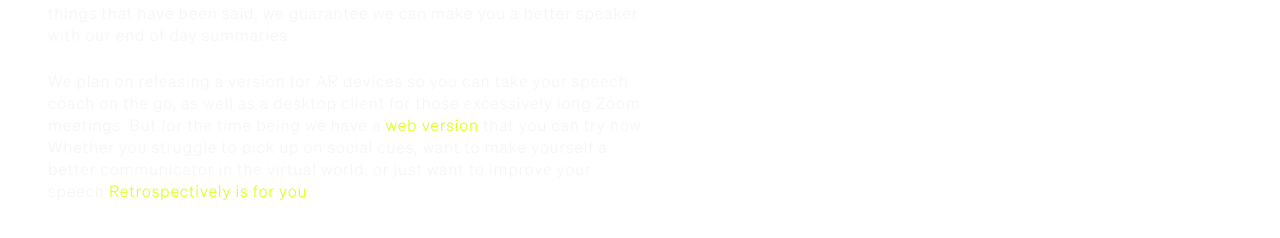
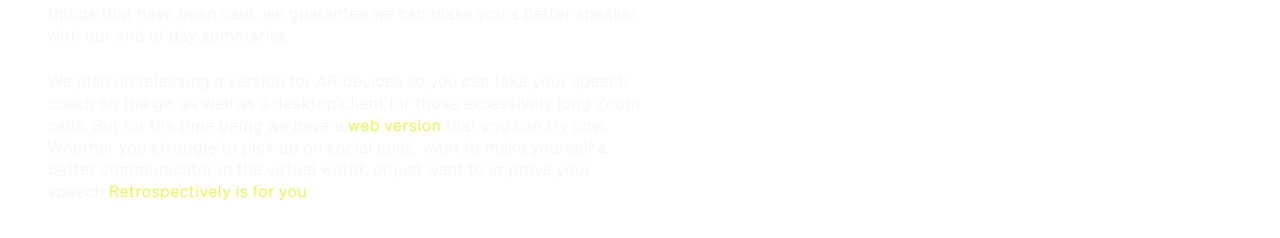
Before and after one commit to rspapani/retrospectivelywebapp, a React (Create React App) app: page / in a window 1280 px wide. Shown: the part 1134-1372 px from the top of the page. Built offline with nearby package versions, Linux system fonts and the light colour scheme.

Commit message:
FUCK REACT x2

```diff
--- a/src/AppStatic.js
+++ b/src/AppStatic.js
@@ -126,7 +126,7 @@
         </p>
 
         <p className='scrollbody'>
-          We plan on releasing a version for AR devices so you can take your speech coach on the go, as well as a desktop client for those excessively long Zoom meetings.  But for the time being we have a <a href='./demo/'> web version</a> that you can try now.  Whether you struggle to pick up on social cues, want to make yourself a better communicator in the virtual world, or just want to improve your speech <span className="fuckyoureact">Retrospectively is for you</span>.
+          We plan on releasing a version for AR devices so you can take your speech coach on the go, as well as a desktop client for those excessively long Zoom calls.  But for the time being we have a <a href='./demo/'> web version</a> that you can try now.  Whether you struggle to pick up on social cues, want to make yourself a better communicator in the virtual world, or just want to improve your speech <span className="fuckyoureact">Retrospectively is for you</span>.
         </p>
       </div>
       <div className="image-content">
```
